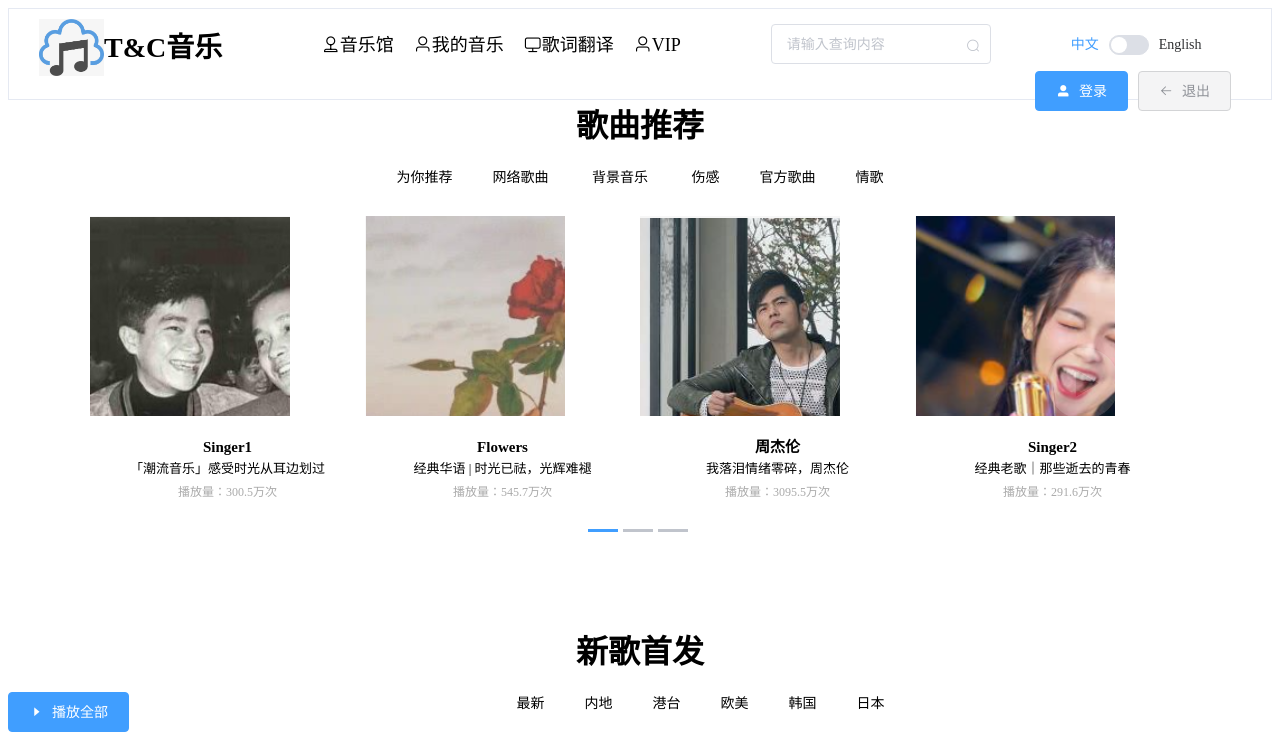
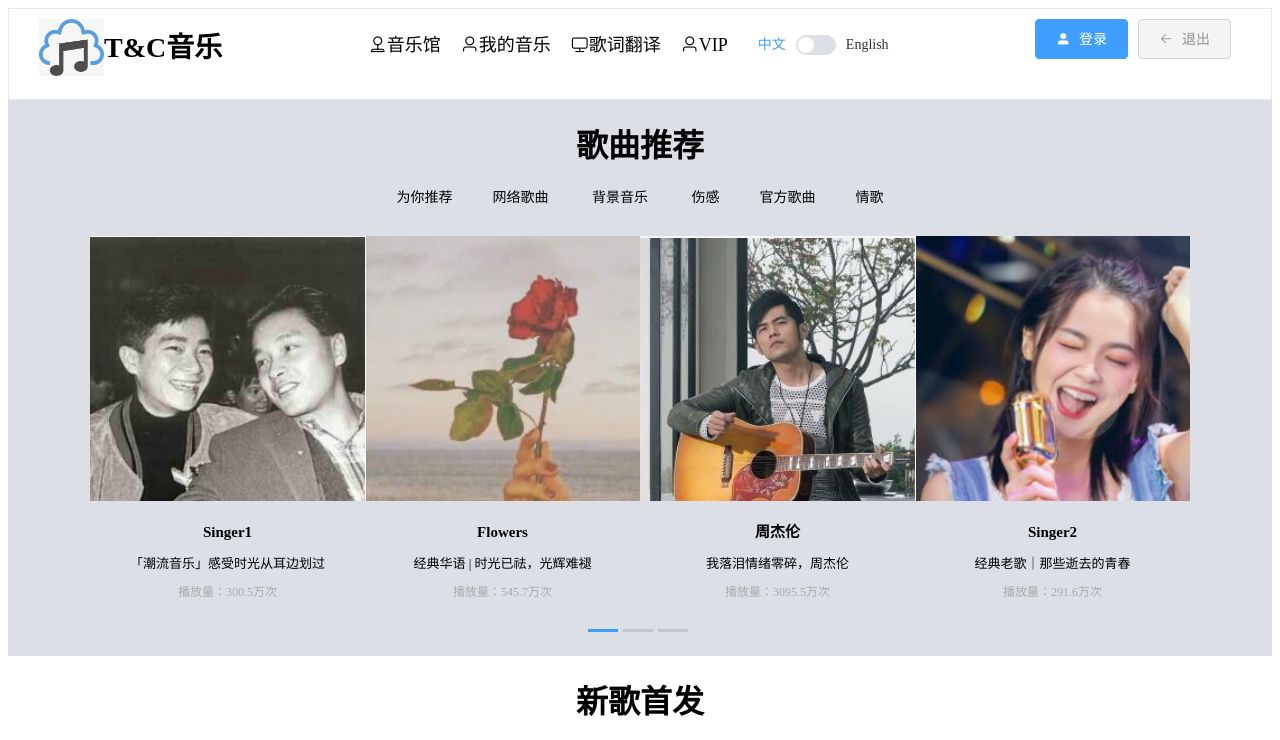
Before and after one commit to JCHappytime/Music-Vue, a Vue app: page /index#/home in a window 1280 px wide. Shown: the top 740 px of the page. Built offline with nearby package versions, Linux system fonts and the light colour scheme.

Commit message:
修改首页样式

```diff
--- a/src/components/ConfirmDialog.vue
+++ b/src/components/ConfirmDialog.vue
@@ -1,7 +1,7 @@
 <template>
   <div>
     <el-dialog width="500px" :title="title" :visible.sync="showDialog">
-      <div>
+      <div class="content">
         {{ content }}
       </div>
       <span slot="footer" class="dialog-footer">
@@ -32,4 +32,9 @@ export default {
 }
 </script>
 
-<style lang="scss" scoped></style>
+<style lang="scss" scoped>
+.content {
+  min-width: 260px;
+  background-color: #c0c4cc;
+}
+</style>
--- a/src/components/Slider.vue
+++ b/src/components/Slider.vue
@@ -130,9 +130,8 @@ export default {
   background-image: url(../assets/swiper8.jpg);
 }
 .swiper {
-  height: 330px;
+  height: 420px;
   width: 1100px;
-  margin-bottom: 60px;
 }
 .play {
   font-size: 12px;
@@ -147,7 +146,7 @@ export default {
 .desc {
   font-size: 13px;
   line-height: 1.5;
-  margin-bottom: 5px;
+  margin: 10px 0;
 }
 .desc:hover {
   color: #409eff;
@@ -168,9 +167,12 @@ export default {
   margin-bottom: 20px;
 }
 .img {
-  width: 200px;
-  height: 200px;
+  width: 275px;
+  height: 265px;
   display: block;
   margin-bottom: 20px;
 }
+.swiper-pagination-custom {
+  bottom: 20px;
+}
 </style>
--- a/src/views/Header.vue
+++ b/src/views/Header.vue
@@ -25,15 +25,15 @@
           <a @click="gotoPage('vip')">VIP</a>
         </span>
       </span>
-      <el-input
+      <!-- <el-input
         :placeholder="$t('header.placeholder')"
         v-model="inputVal"
         class="input-wrap"
       >
         <i slot="suffix" class="el-input__icon el-icon-search"></i>
-      </el-input>
+      </el-input> -->
       <el-switch
-        class="ml-80"
+        class="ml-20"
         v-model="isOpenEn"
         active-color="#13ce66"
         active-text="English"
@@ -153,11 +153,10 @@ export default {
 .logo {
   float: left;
 }
-.ml-80 {
-  margin-left: 80px;
+.ml-20 {
+  margin-left: 20px;
 }
 .tabs-box {
-  margin-left: 50px;
   vertical-align: middle;
   display: inline-block;
 }
@@ -176,7 +175,7 @@ export default {
 }
 .input-wrap {
   width: 220px;
-  margin-left: 80px;
+  margin-left: 10px;
 }
 .button-wrap {
   float: right;
--- a/src/views/Home/Home-Page.vue
+++ b/src/views/Home/Home-Page.vue
@@ -1,7 +1,7 @@
 <template>
-  <div class="main-content">
-    <div class="main-content-inner">
-      <div>
+  <div>
+    <section class="main-content">
+      <div class="main-content-inner">
         <div class="title">{{ $t('home.songs') }}</div>
         <div class="tab-box">
           <span class="recommend">
@@ -31,7 +31,10 @@
           :sliders="sliders"
           :type="'homePage'"
         ></Slider>
+        <!-- <hr class="hr-wrap" /> -->
       </div>
+    </section>
+    <section>
       <div class="second">
         <div class="title">{{ $t('home.newSongs') }}</div>
         <div class="tab-box">
@@ -64,7 +67,7 @@
           :type="'homePage'"
         ></Second-Slider>
       </div>
-    </div>
+    </section>
   </div>
 </template>
 
@@ -241,12 +244,10 @@ export default {
 </script>
 
 <style lang="scss" scoped>
-.main-content {
-  /* width: 1200px; */
-  /* background-color: #ddd; */
-}
 .main-content-inner {
   margin: 0 auto;
+  padding-top: 20px;
+  background-color: #dcdfe6;
 }
 .title {
   text-align: center;
@@ -294,4 +295,10 @@ a:hover {
 .play {
   float: left;
 }
+.hr-wrap {
+  margin: 0 30px;
+  height: 1px;
+  border: none;
+  background-color: #888888;
+}
 </style>
```
